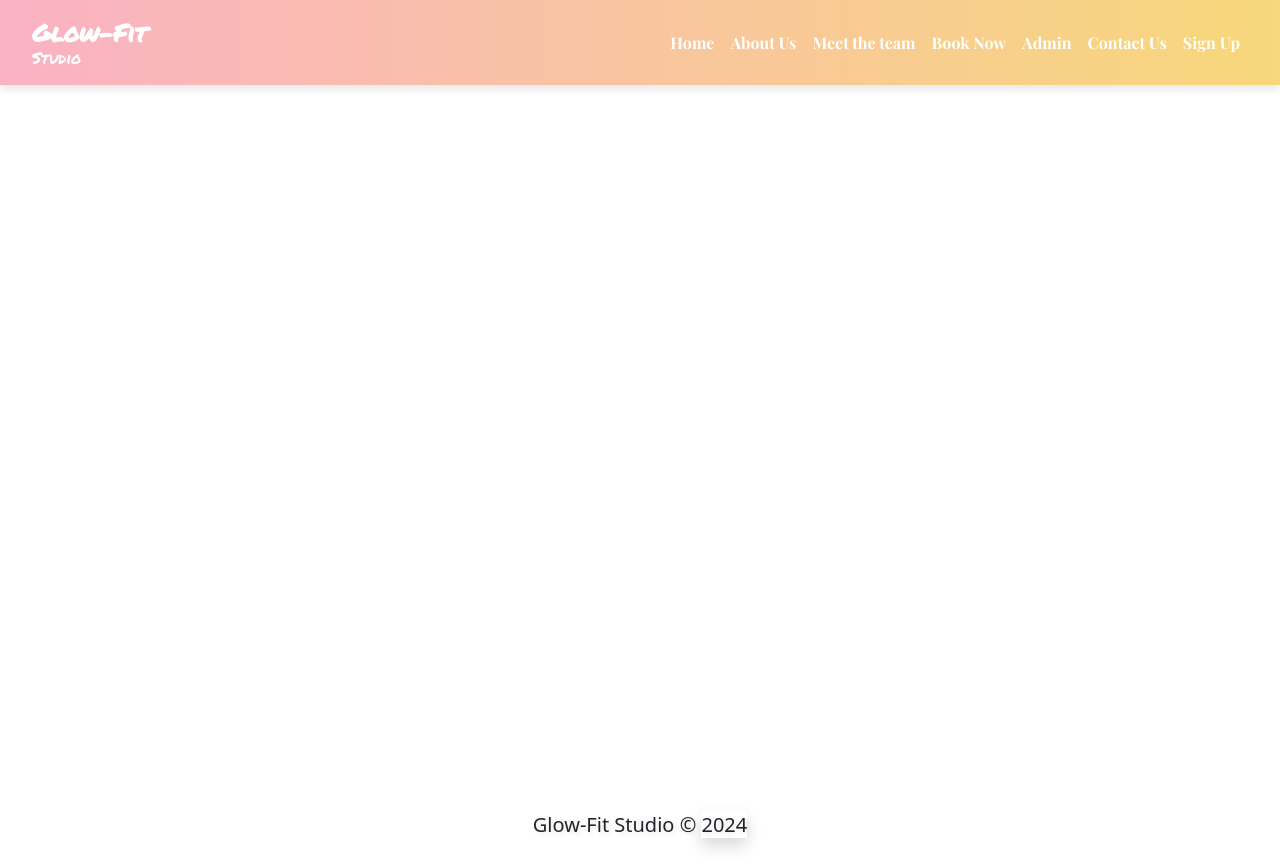
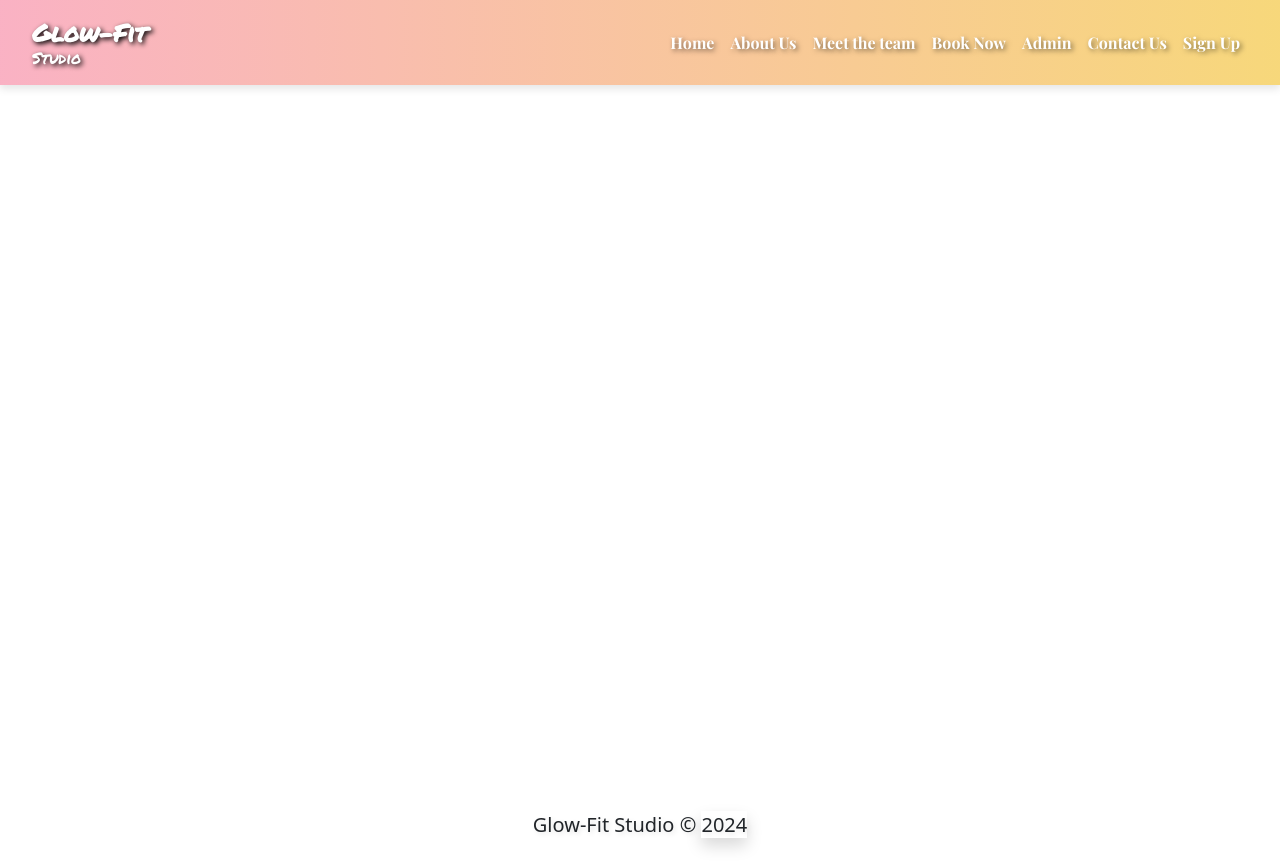
Before and after one commit to Kifaa26/Glow-Fit-Studio, a Vue app: page / in a window 1280 px wide. Built offline with nearby package versions, Linux system fonts and the light colour scheme; a web font is replaced by a local one.

Commit message:
update navbar

```diff
--- a/src/components/NavBar.vue
+++ b/src/components/NavBar.vue
@@ -65,6 +65,7 @@
   position: relative;
   text-decoration: none;
   transition: color 0.3s ease;
+  text-shadow: 2px 2px 5px #00000088;
 }
 
 .navbar-nav .nav-link::after {
@@ -96,18 +97,20 @@
 
 .logo-main {
   display: block;
-  font-size: 24px; /* Adjust size */
+  font-size: 24px;
   font-weight: bold;
-  color: #fff; /* Adjust color */
+  color: #fff;
   font-family: "Permanent Marker", cursive;
+  text-shadow: 2px 2px 5px #000000;
 }
 
 .logo-sub {
   display: block;
-  font-size: 16px; /* Adjust size */
-  color: #fff; /* Adjust color */
-  margin-top: -5px; /* Adjust positioning */
+  font-size: 16px;
+  color: #fff;
+  margin-top: -5px;
   font-weight: normal;
   font-family: "Permanent Marker", cursive;
+  text-shadow: 2px 2px 5px #000000;
 }
 </style>
```
